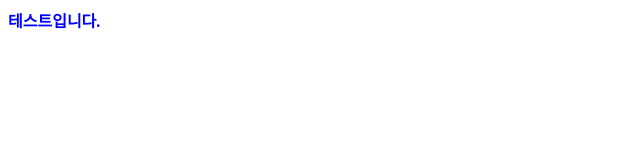
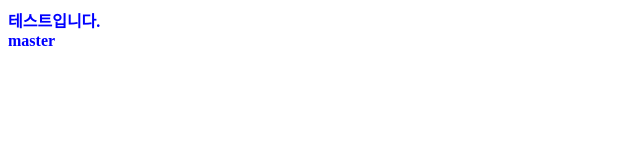
Before and after one commit to w012792/git_test, a plain HTML site: page index.html in a window 1280 px wide. Shown: the full height of the page, 0-640 px from the left. Drawn offline with Linux system fonts and the light colour scheme.

Commit message:
마스터

```diff
--- a/index.html
+++ b/index.html
@@ -7,6 +7,7 @@
 </head>
 <body>
   <div class="test">테스트입니다.</div>
+  <div class="test">master</div>
   <style>
     .test {color: blue; font-weight: bold;}
   </style>
```
